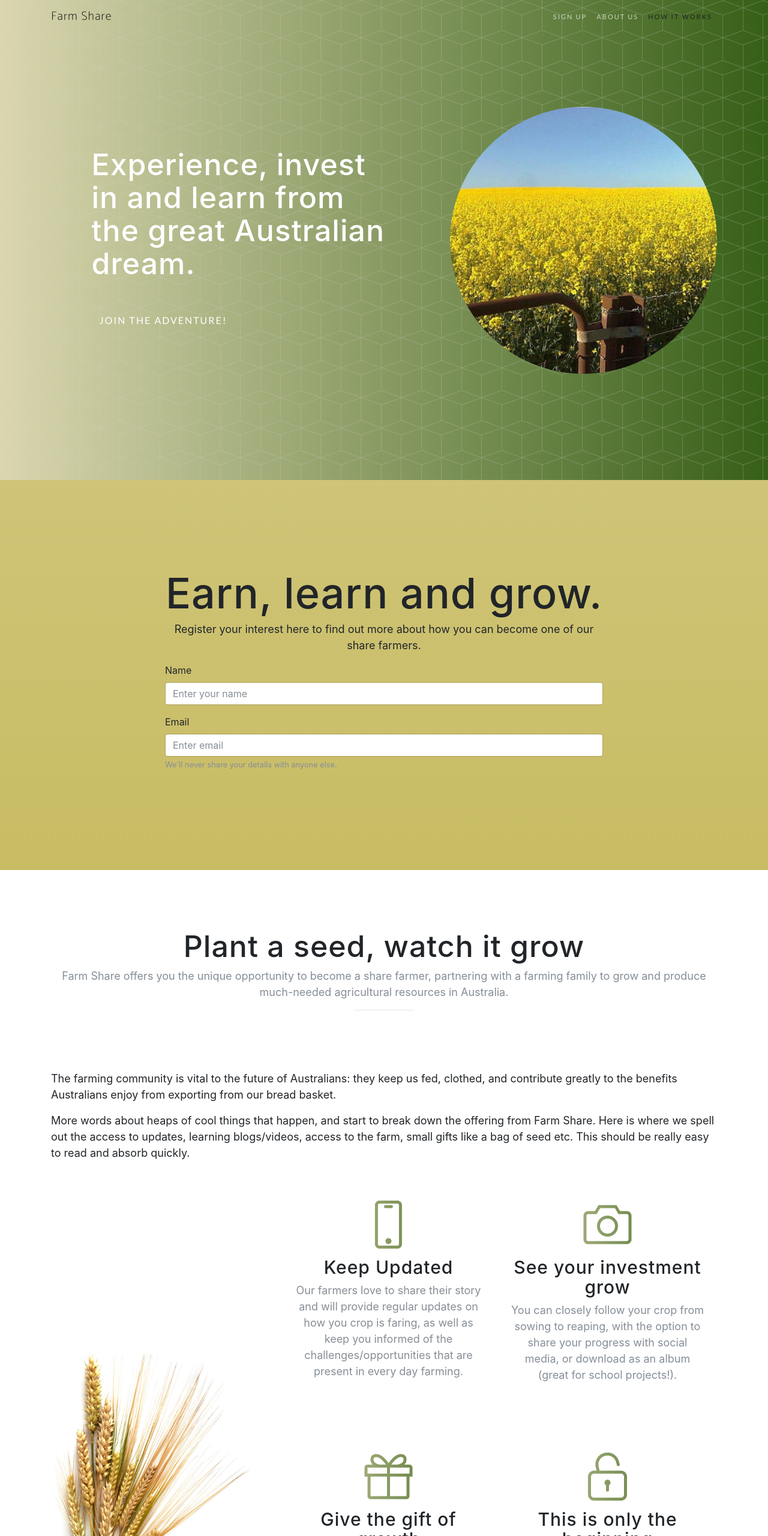
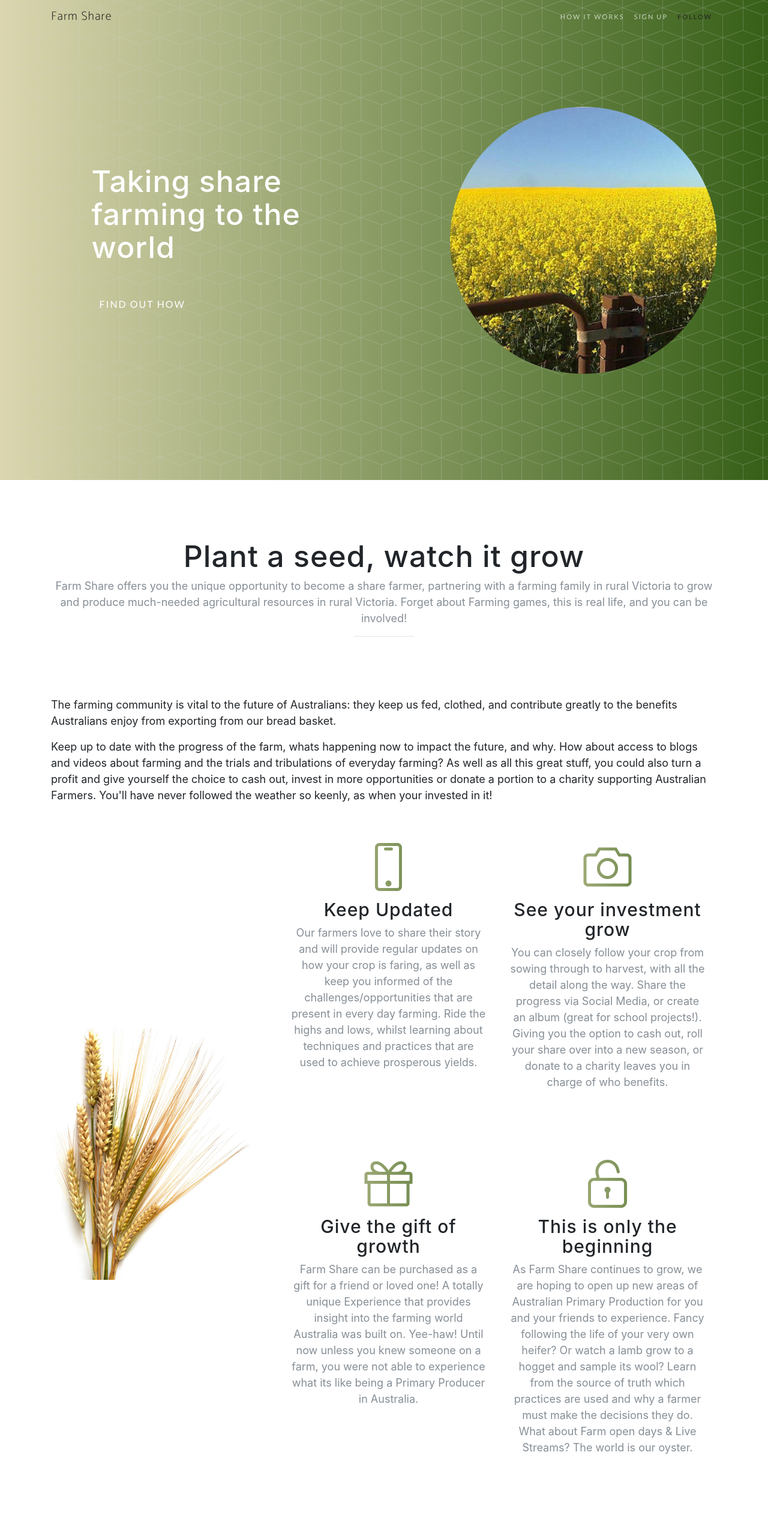
Before and after one commit to shaugh/farmShare, a website with bundled scripts: page index.html in a window 1280 px wide. Shown: the top 2560 px of the page at 60% size. Built offline with nearby package versions, Linux system fonts and the light colour scheme; a web font is replaced by a local one.

Commit message:
Updated layout and Text

```diff
--- a/index.html
+++ b/index.html
@@ -41,13 +41,13 @@
         <div class="collapse navbar-collapse" id="navbarResponsive">
           <ul class="navbar-nav ml-auto">
             <li class="nav-item">
-              <a class="nav-link js-scroll-trigger" href="#signUp">Sign Up</a>
+              <a class="nav-link js-scroll-trigger" href="#features">How it works</a>
             </li>
             <li class="nav-item">
-              <a class="nav-link js-scroll-trigger" href="#features">About Us</a>
-            </li>
+                <a class="nav-link js-scroll-trigger" href="#signUp">Sign Up</a>
+              </li>
             <li class="nav-item">
-              <a class="nav-link js-scroll-trigger" href="#contact">How It Works</a>
+              <a class="nav-link js-scroll-trigger" href="#contact">Follow</a>
             </li>
           </ul>
         </div>
@@ -59,8 +59,8 @@
         <div class="row h-100">
           <div class="col-lg-7 my-auto">
             <div class="header-content mx-auto">
-              <h1 class="mb-5">Experience, invest in and learn from the great Australian dream.</h1>
-              <a href="#signUp" class="btn btn-outline btn-xl js-scroll-trigger">Join the adventure!</a>
+              <h1 class="mb-5">Taking share farming to the world</h1>
+              <a href="#features" class="btn btn-outline btn-xl js-scroll-trigger">Find out how</a>
             </div>
           </div>
           <div class="col-lg-5 my-auto">
@@ -70,37 +70,13 @@
       </div>
     </header>
 
-    <section class="signUp bg-primary" id="signUp">
-      <div class="container">
-        <div class="row">
-          <div class="col-md-8 mx-auto">
-            <div class="text-center">
-              <h2 class="section-heading">Earn, learn and grow.</h2>
-              <p>Register your interest here to find out more about how you can become one of our share farmers.</p>
-            </div>
-              <form>
-                  <div class="form-group signupForm">
-                      <label for="name">Name</label>
-                      <input type="text" class="form-control" id="name" placeholder="Enter your name">
-                  </div>
-                  <div class="form-group signupForm">
-                      <label for="emailAddress">Email</label>
-                      <input type="email" class="form-control" id="emailAddress" aria-describedby="emailHelp" placeholder="Enter email">
-                      <small id="emailHelp" class="form-text text-muted">We'll never share your details with anyone else.</small>
-                  </div>
-              </form>
-            </div>
-          </div>
-        </div>
-      </div>
-    </section>
-
     <section class="features" id="features">
       <div class="container">
         <div class="section-heading text-center">
           <h2>Plant a seed, watch it grow</h2>
-          <p class="text-muted">Farm Share offers you the unique opportunity to become a share farmer, partnering with a farming family
-              to grow and produce much-needed agricultural resources in Australia.
+          <p class="text-muted">Farm Share offers you the unique opportunity to become a share farmer, partnering
+            with a farming family in rural Victoria to grow and produce much-needed agricultural resources in rural Victoria. Forget about
+            Farming games, this is real life, and you can be involved!
           </p>
           <hr>
         </div>
@@ -111,9 +87,10 @@
                         the benefits Australians enjoy from exporting from our bread basket.
                     </p>
                     <p>
-                        More words about heaps of cool things that happen, and start to break down the offering from Farm Share. Here is
-                        where we spell out the access to updates, learning blogs/videos, access to the farm, small gifts like a bag of seed etc.
-                        This should be really easy to read and absorb quickly.
+                        Keep up to date with the progress of the farm, whats happening now to impact the future, and why. How about access to
+                        blogs and videos about farming and the trials and tribulations of everyday farming? As well as all this great stuff, you
+                        could also turn a profit and give yourself the choice to cash out, invest in more opportunities or donate a portion to
+                        a charity supporting Australian Farmers. You'll have never followed the weather so keenly, as when your invested in it!
                     </p>
             </div>
         </div>
@@ -128,8 +105,9 @@
                   <div class="feature-item">
                     <i class="icon-screen-smartphone text-primary"></i>
                     <h3>Keep Updated</h3>
-                    <p class="text-muted">Our farmers love to share their story and will provide regular updates on how you crop
-                        is faring, as well as keep you informed of the challenges/opportunities that are present in every day farming.
+                    <p class="text-muted">Our farmers love to share their story and will provide regular updates on how your crop
+                        is faring, as well as keep you informed of the challenges/opportunities that are present in every day farming. Ride the
+                        highs and lows, whilst learning about techniques and practices that are used to achieve prosperous yields.
                     </p>
                   </div>
                 </div>
@@ -137,8 +115,9 @@
                   <div class="feature-item">
                     <i class="icon-camera text-primary"></i>
                     <h3>See your investment grow</h3>
-                    <p class="text-muted">You can closely follow your crop from sowing to reaping, with the option to share your
-                        progress with social media, or download as an album (great for school projects!).
+                    <p class="text-muted">You can closely follow your crop from sowing through to harvest, with all the detail along the way.
+                      Share the progress via Social Media, or create an album (great for school projects!). Giving you the option to
+                      cash out, roll your share over into a new season, or donate to a charity leaves you in charge of who benefits.
                     </p>
                   </div>
                 </div>
@@ -149,7 +128,8 @@
                     <i class="icon-present text-primary"></i>
                     <h3>Give the gift of growth</h3>
                     <p class="text-muted">Farm Share can be purchased as a gift for a friend or loved one! A totally unique Experience
-                        that provides tangible benefits to the community and the share-farmer. Yee-haw!
+                        that provides insight into the farming world Australia was built on. Yee-haw! Until now unless you knew someone
+                        on a farm, you were not able to experience what its like being a Primary Producer in Australia.
                     </p>
                   </div>
                 </div>
@@ -157,10 +137,11 @@
                   <div class="feature-item">
                     <i class="icon-lock-open text-primary"></i>
                     <h3>This is only the beginning</h3>
-                    <p class="text-muted">As Farm Share continues to grow, we are hoping to open up new areas of Australian agriculture
-                        for you and your friends to experience. Fancy following the life of your very own heifer? Interested in watching
-                        a lamb grow to a hogget and get a sample of the wool that it produces? Learn from the source of truth which practices
-                        are used and why a farmer must make the decisions that shape the output of their plot.
+                    <p class="text-muted">As Farm Share continues to grow, we are hoping to open up new areas of Australian Primary Production
+                        for you and your friends to experience. Fancy following the life of your very own heifer? Or watch
+                        a lamb grow to a hogget and sample its wool? Learn from the source of truth which practices
+                        are used and why a farmer must make the decisions they do. What about Farm open days & Live Streams? The
+                        world is our oyster.
                     </p>
                   </div>
                 </div>
@@ -171,11 +152,36 @@
       </div>
     </section>
 
+    <section class="signUp bg-primary" id="signUp">
+        <div class="container">
+          <div class="row">
+            <div class="col-md-8 mx-auto">
+              <div class="text-center">
+                <h2 class="section-heading">Sounds Exciting, Right?</h2>
+                <p>Register your interest here to find out more about how you can become Australias newest farmer</p>
+              </div>
+                <form>
+                    <div class="form-group signupForm">
+                        <label for="name">Name</label>
+                        <input type="text" class="form-control" id="name" placeholder="Enter your name">
+                    </div>
+                    <div class="form-group signupForm">
+                        <label for="emailAddress">Email</label>
+                        <input type="email" class="form-control" id="emailAddress" aria-describedby="emailHelp" placeholder="Enter email">
+                        <small id="emailHelp" class="form-text text-muted">We'll never share your details with anyone else.</small>
+                    </div>
+                </form>
+              </div>
+            </div>
+          </div>
+        </div>
+      </section>
+
     <section class="cta">
       <div class="cta-content">
         <div class="container">
-          <h2>Invest.<br>Earn.</h2>
-          <a href="#contact" class="btn btn-outline btn-xl js-scroll-trigger">Let's Get Started!</a>
+          <h2>Invest.<br>Learn.<br>Enjoy.</h2>
+          <a href="#contact" class="btn btn-outline btn-xl js-scroll-trigger">Follow along!</a>
         </div>
       </div>
       <div class="overlay"></div>
@@ -185,21 +191,16 @@
       <div class="container">
         <h2>We
           <i class="fa fa-heart"></i>
-          Australian farmers!</h2>
+          Farming</h2>
         <ul class="list-inline list-social">
-          <li class="list-inline-item social-twitter">
+          <li class="list-inline-item social-instagram">
             <a href="#">
-              <i class="fa fa-twitter"></i>
+              <i class="fa fa-instagram"></i>
             </a>
           </li>
           <li class="list-inline-item social-facebook">
             <a href="#">
               <i class="fa fa-facebook"></i>
-            </a>
-          </li>
-          <li class="list-inline-item social-google-plus">
-            <a href="#">
-              <i class="fa fa-google-plus"></i>
             </a>
           </li>
         </ul>
@@ -208,7 +209,7 @@
 
     <footer>
       <div class="container">
-        <p>&copy; 2017 Farm Share. All Rights Reserved.</p>
+        <p>&copy; 2017 farmshare. All Rights Reserved.</p>
         <ul class="list-inline">
           <li class="list-inline-item">
             <a href="#">Privacy</a>
--- a/scss/_contact.scss
+++ b/scss/_contact.scss
@@ -31,6 +31,7 @@ section.contact {
             &.social-facebook {
                 a {
                     background-color: $brand-facebook;
+                    font-size: 5;
                     &:hover {
                         background-color: darken($brand-facebook, 5%);
                     }
```
Also changed, not shown: css/new-age.css, css/new-age.min.css.
